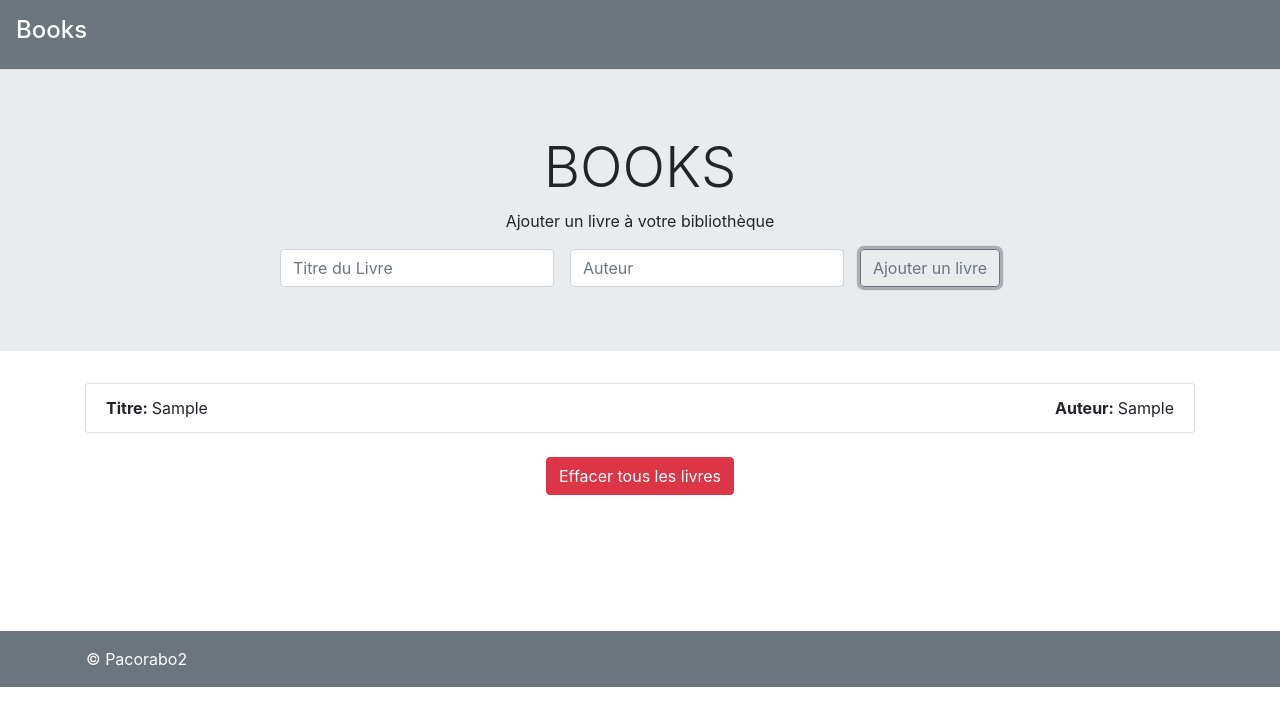
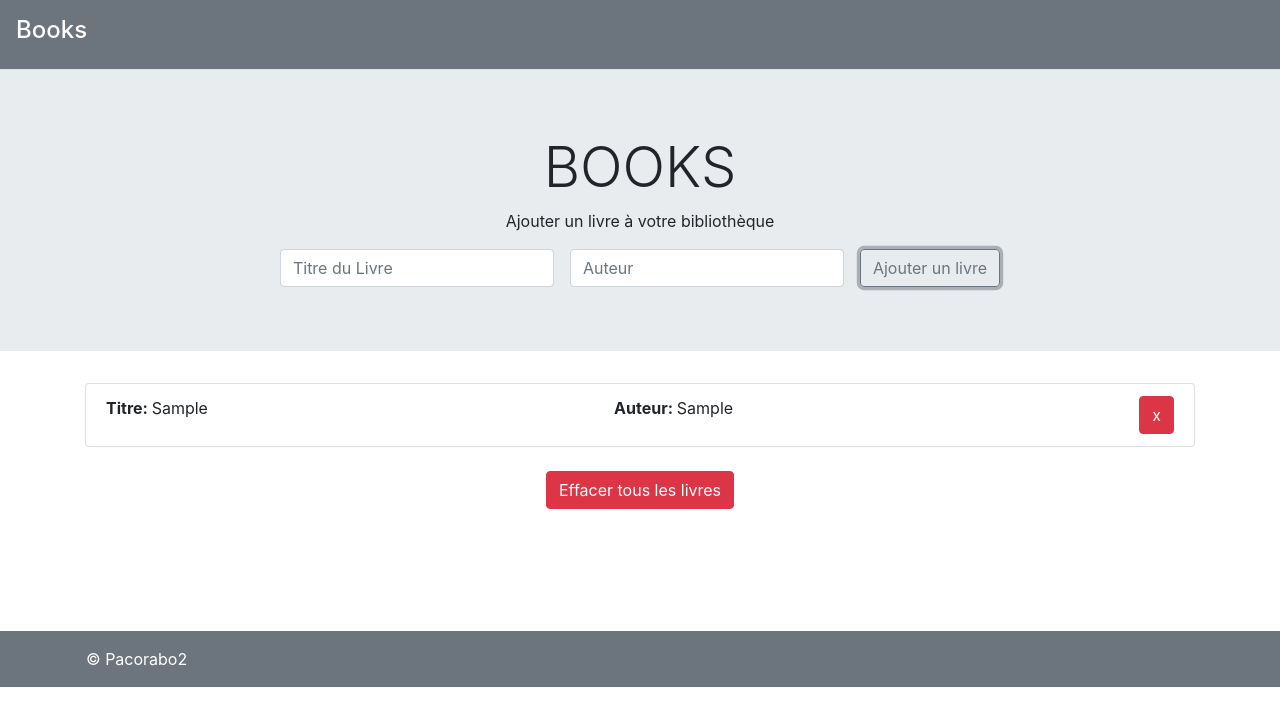
Before and after one commit to Pacorabo2/books, a React (Create React App) app: page / in a window 1280 px wide. Both pictures are taken after typing "Sample", "Sample" into the empty fields and a click on the button "Ajouter un livre". Shown: the top 726 px of the page. Built offline with nearby package versions, Linux system fonts and the light colour scheme.

Commit message:
show btn delete one book - only display

```diff
--- a/src/containers/AddBooks.js
+++ b/src/containers/AddBooks.js
@@ -31,6 +31,7 @@ const AddBooks = ({ libraryData, addBook }) => {
         <li key={data.id} className="list-group-item list-group-light d-flex justify-content-between">
           <span><strong>Titre: </strong> {data.title}</span>
           <span><strong>Auteur: </strong> {data.author}</span>
+          <span className="btn btn-danger">x</span>
         </li>
       )
     })
```
